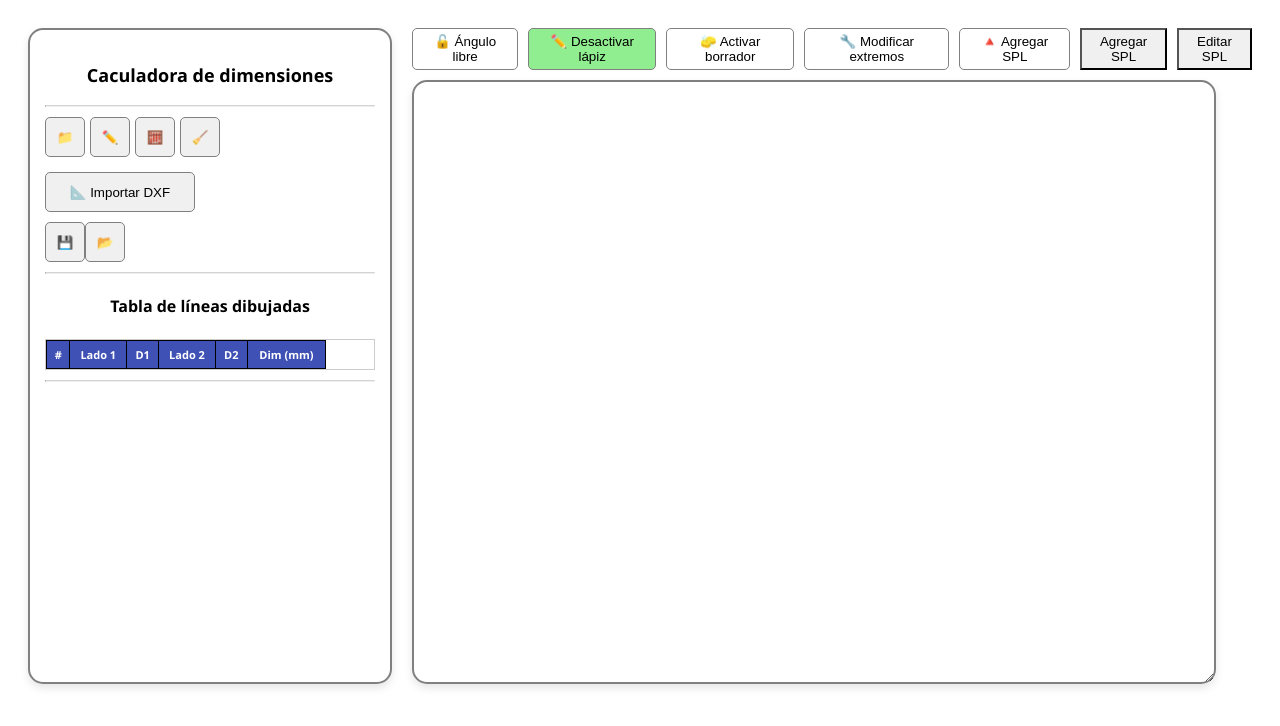
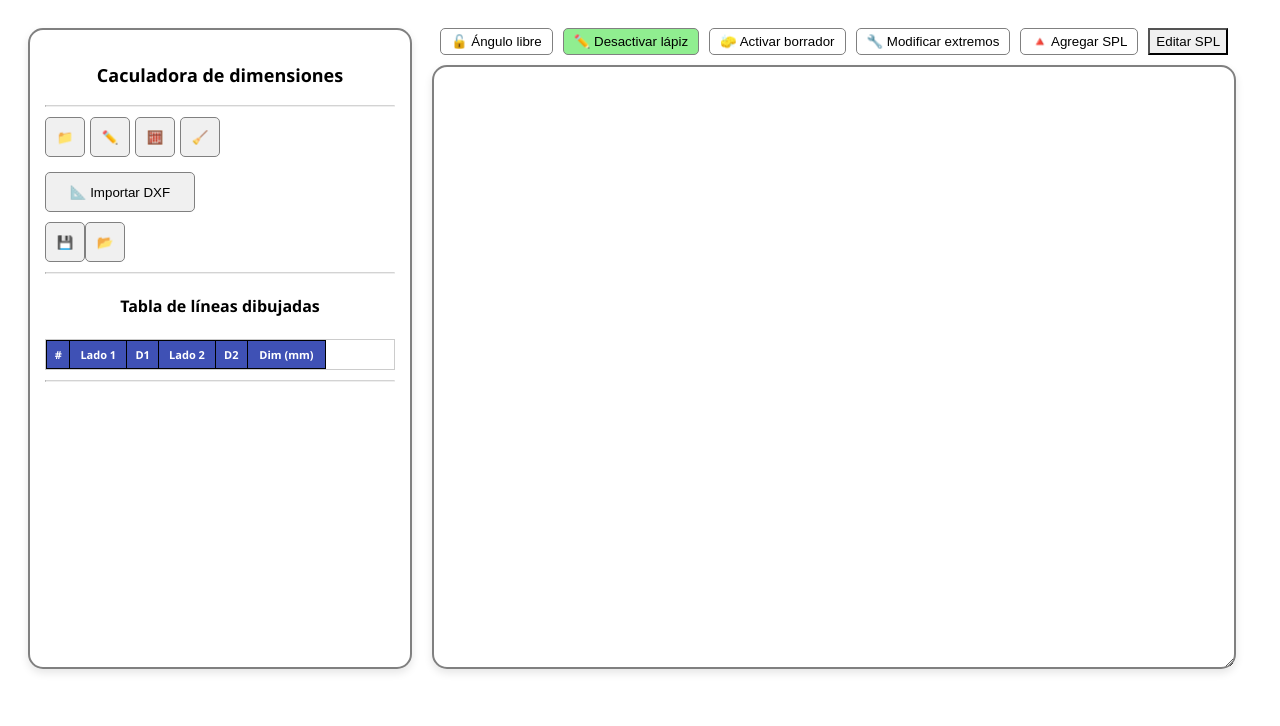
Before and after one commit to somerwest01/Dim_checktofrom, a React (Create React App) app: page / in a window 1280 px wide. Shown: the top 726 px of the page. Built offline with nearby package versions, Linux system fonts and the light colour scheme.

Commit message:
Update App.js

```diff
--- a/src/App.js
+++ b/src/App.js
@@ -1231,18 +1231,6 @@ const renderObjeto = (tipo, x, y, key, index, end) => {
 >
   🔺 {addingSPL ? 'SPL: ON' : 'Agregar SPL'}
 </button>
-  <button
-          onClick={() => {
-            setAddingSPL(true);
-            setEditingSPLMode(false); // Desactiva el modo de edición de SPL
-            setObj1('Ninguno');
-            setObj2('SPL');
-            setStatusMessage('Clic en una línea para agregar un SPL.');
-          }}
-          style={{ backgroundColor: addingSPL ? '#a0a0a0' : '#f0f0f0' }}
-        >
-          Agregar SPL
-        </button>
         <button
           onClick={() => {
             setEditingSPLMode(true);
```
